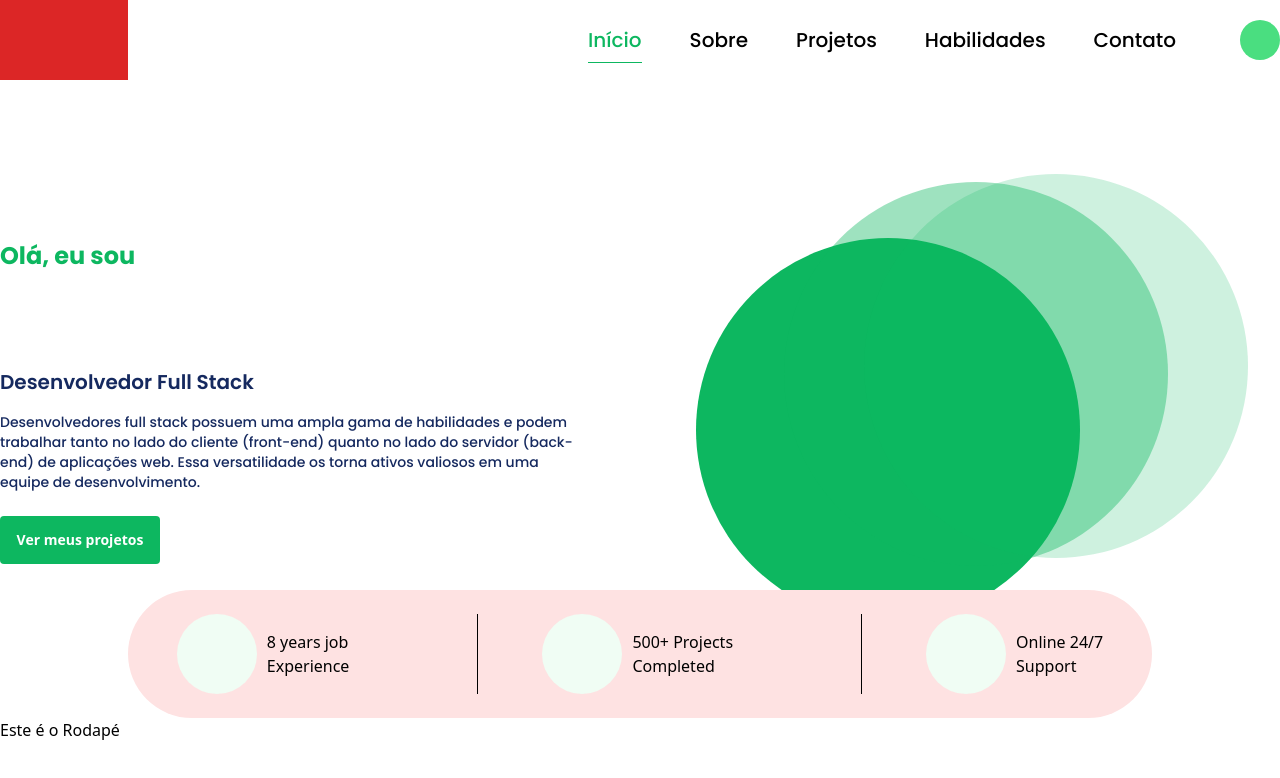
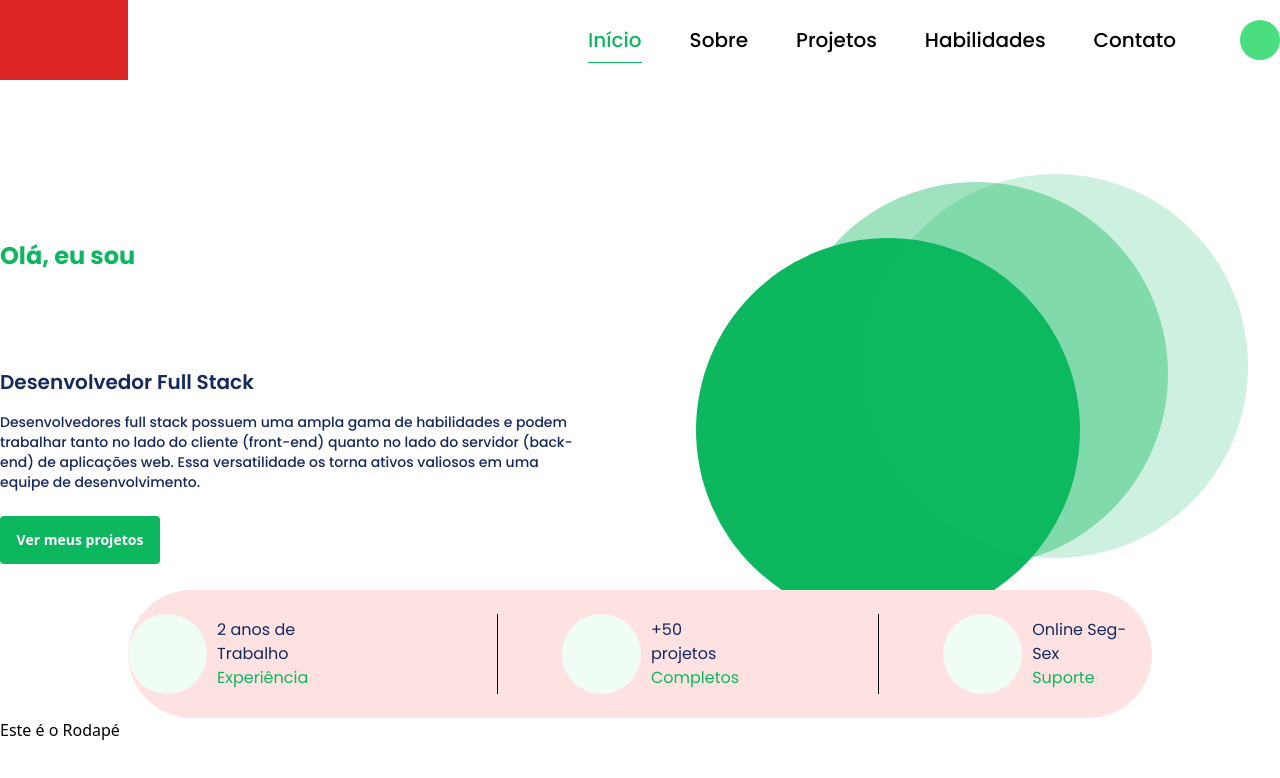
Before and after one commit to gabrielestefono/portfolio_atividade_mentoria, a Next.js app: page / in a window 1280 px wide. Shown: the top 778 px of the page. Built offline with nearby package versions, Linux system fonts and the light colour scheme.

Commit message:
Adicionando estilo na info

```diff
--- a/components/Hero/Info.jsx
+++ b/components/Hero/Info.jsx
@@ -5,24 +5,24 @@ export default function HeroInfo(){
                 <div className="flex items-center">
                     <div className="bg-green-50 w-20 h-20 rounded-full"></div>
                     <div className="mr-32 ml-2.5">
-                        <p>8 years job</p>
-                        <p>Experience</p>
+                        <p className="textColorSecondary poppins">2 anos de Trabalho</p>
+                        <p className="textColorPrimary poppins">Experiência</p>
                     </div>
                 </div>
                 <div className="w-px h-20 bg-black"></div>
                 <div className="flex items-center">
                     <div className="bg-green-50 w-20 h-20 rounded-full ml-16"></div>
                     <div className="mr-32 ml-2.5">
-                        <p>500+ Projects</p>
-                        <p>Completed</p>
+                        <p className="textColorSecondary poppins">+50 projetos</p>
+                        <p className="textColorPrimary poppins">Completos</p>
                     </div>
                 </div>
                 <div className="w-px h-20 bg-black"></div>
                 <div className="flex items-center">
                     <div className="bg-green-50 w-20 h-20 rounded-full ml-16"></div>
                     <div className=" ml-2.5">
-                        <p>Online 24/7</p>
-                        <p>Support</p>
+                        <p className="textColorSecondary poppins">Online Seg-Sex</p>
+                        <p className="textColorPrimary poppins">Suporte</p>
                     </div>
                 </div>
             </div>
```
